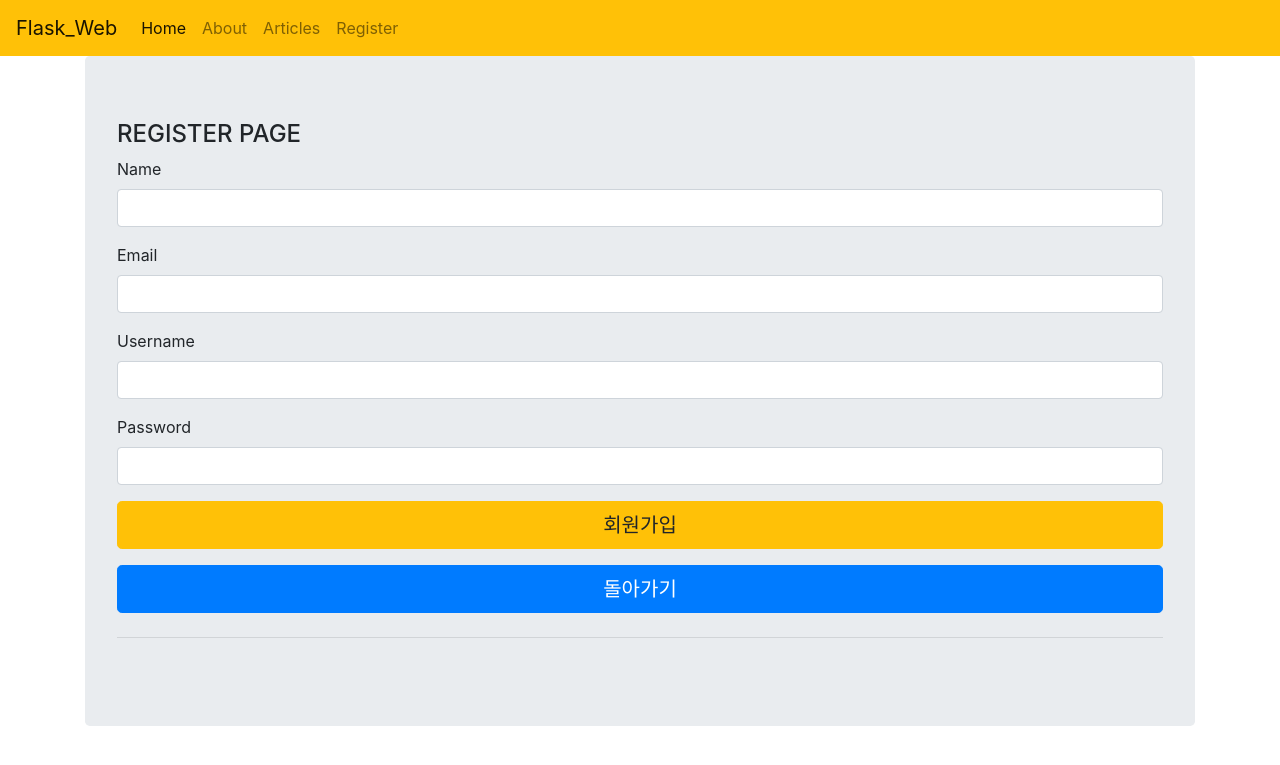
After one commit to minwoo-cheon/flask_web, a Flask app: page /register in a window 1280 px wide. The commit adds this page. Shown: the top 765 px of the page. Run offline with Flask 2, Linux system fonts and the light colour scheme; some libraries are stand-ins or nearby versions.

Commit message:
회원가입,login자료

```diff
--- a/app.py
+++ b/app.py
@@ -2,6 +2,7 @@ from flask import Flask , render_template, request, redirect
 from data import Articles
 #render_template html과 만나면 해당 템플릿으로 변환시켜 줌.
 import pymysql
+from passlib.hash import sha256_crypt
 
 app = Flask(__name__)
 app.debug = True
@@ -29,7 +30,7 @@ def articles():
     sql = 'SELECT * FROM topic;'
     cursor.execute(sql)
     topics = cursor.fetchall()
-    print(topics)
+    ##print(topics)
     # articles = Articles()
     # print(articles[0]['title'])
     return render_template("articles.html", articles = topics)
@@ -39,7 +40,7 @@ def article(id):
     sql = 'SELECT * FROM topic WHERE id={}'.format(id)
     cursor.execute(sql)
     topic = cursor.fetchone()
-    print(topic)
+    ##print(topic)
     # articles = Articles()
     # article = articles[id-1]
     # articles = Articles()
@@ -56,12 +57,12 @@ def add_articles():
 
         sql = "INSERT INTO `topic` (`title`, `body`, `author`) VALUES (%s, %s, %s);"
         input_data = [title, desc, author]
-        print(request.form['desc'])
+        ##print(request.form['desc'])
         #이건 vscode오류라서 변수를 사용하고 있지 않아서 생기는 경고창이라
         #오류라고 볼순 없어영
         cursor.execute(sql, input_data)
         db.commit()
-        print(cursor.rowcount)
+        ##print(cursor.rowcount)
         # db.close()
         return redirect("/articles")
         # return "Success"
@@ -91,14 +92,63 @@ def edit(id):
 
     cursor = db.cursor()
     if request.method == "POST":
-        return "Success"
+        title = request.form['title']
+        desc = request.form['desc']
+        author = request.form['author']
+        print(id)
+        sql = 'UPDATE topic SET title = %s, body = %s , author = %s WHERE id = %s ;'
+        input_data = [title, desc, author, id]
+        cursor.execute(sql , input_data)
+        db.commit()
+        print(request.form['title'])
+        return redirect('/articles')
 
     else:
         sql="SELECT * FROM topic WHERE id ={}".format(id)
         cursor.execute(sql)
         topic = cursor.fetchone()
-        print(topic[1])
+        print(topic)
         return render_template("edit_article.html", article = topic)
+
+
+@app.route('/register', methods = ['GET', 'POST'])
+def register():
+    cursor = db.cursor()
+    if request.method == "POST":
+        name = request.form['name']
+        email = request.form['email']
+        username = request.form['username']
+        userpw = sha256_crypt.encrypt(request.form['userpw'])
+        sql = "INSERT INTO users (name, email, username, password) VALUES (%s,%s,%s,%s)"
+        input_data = [name, email, username, userpw ]
+        cursor.execute(sql, input_data)
+        db.commit()
+
+        return redirect('/articles')
+    else:
+        return render_template("register.html")
+
+@app.route('/login', methods=['GET','POST'])
+def login():
+    cursor = db.cursor()
+    if request.method == "POST":
+        email = request.form['email']
+        userpw_1 = request.form['userpw']
+        # print(userpw_1)
+        sql = 'SELECT * FROM users WHERE email = %s;'
+        input_data = [email]
+        cursor.execute(sql, input_data)
+        user = cursor.fetchone()
+        if user == None :
+            print(user)
+            return redirect('/register')
+        else:
+            if sha256_crypt.verify(userpw_1, user[4]):
+                return redirect('/articles')
+            else:
+                return user[4]
+    else:
+        return render_template("login.html")
 
 
 if __name__ == '__main__':
--- a/templates/includes/_navbar.html
+++ b/templates/includes/_navbar.html
@@ -16,6 +16,9 @@
             <li class="nav-item">
                 <a class="nav-link" href="/articles">Articles</a>
             </li>
+            <li class="nav-item">
+                <a class="nav-link" href="/register">Register</a>
+            </li>
         </ul>
     </div>
 </nav>
--- a/templates/index.html
+++ b/templates/index.html
@@ -1,6 +1,6 @@
 {% extends "layouts.html" %}
 {% block body %}
-<h1 class="display-4">INDEX PAGE</h1>
+<h1 class="display-4">HOME PAGE</h1>
 <p class="lead">This Application is build using by python and Flask Framework</p>
 <hr class="my-4">
     {% endblock %}
--- /dev/null
+++ b/templates/register.html
@@ -0,0 +1,41 @@
+{% extends "layouts.html" %}
+{% block body %}
+    <div class="jumbotron text-left">
+        <div class="main-container">
+            <!-- horizontal Basic Forms Start -->
+            <div class="pd-20 card-box mb-30">
+                <div class="clearfix">
+                    <div class="pull-left">
+                        <h4 class="text-blue h4">REGISTER PAGE</h4>
+                    </div>
+                </div>
+                <form action="/register" method="POST" onsubmit="return confirm('회원가입하시겠습니까?')">
+                    <div class="form-group">
+                        <label>Name</label>
+                        <input class="form-control" type="text" name='name' required>
+                    </div>
+                    <div class="form-group">
+                        <label>Email</label>
+                        <input class="form-control" type="text" name='email' required>
+                    </div>
+                    <div class="form-group">
+                        <label>Username</label>
+                        <input class="form-control" type="text" name='username' required>
+                    </div>
+                    <div class="form-group">
+                        <label>Password</label>
+                        <input class="form-control" type="text" name='userpw' required>
+                    </div>
+                    <div class="form-group">
+                        <input class="btn btn-warning btn-lg btn-block" type="submit" value="회원가입" >
+                    </div>
+                    <div class="form-group">
+                        <a class="btn btn-primary btn-lg btn-block" href="/"> 돌아가기</a>
+                    </div>
+                </form>
+            </div>
+            <!-- horizontal Basic Forms End -->
+            </div>
+    <hr class="my-4">
+  </div>
+{% endblock %}
--- /dev/null
+++ b/test.py
@@ -0,0 +1,6 @@
+from passlib.hash import sha256_crypt
+
+password = sha256_crypt.encrypt("password")
+print(password)
+
+print(sha256_crypt.verify("password", password))
```
Also changed, not shown: templates/edit_article.html (+34 -14 lines), templates/login.html (added, +21 -0 lines).
